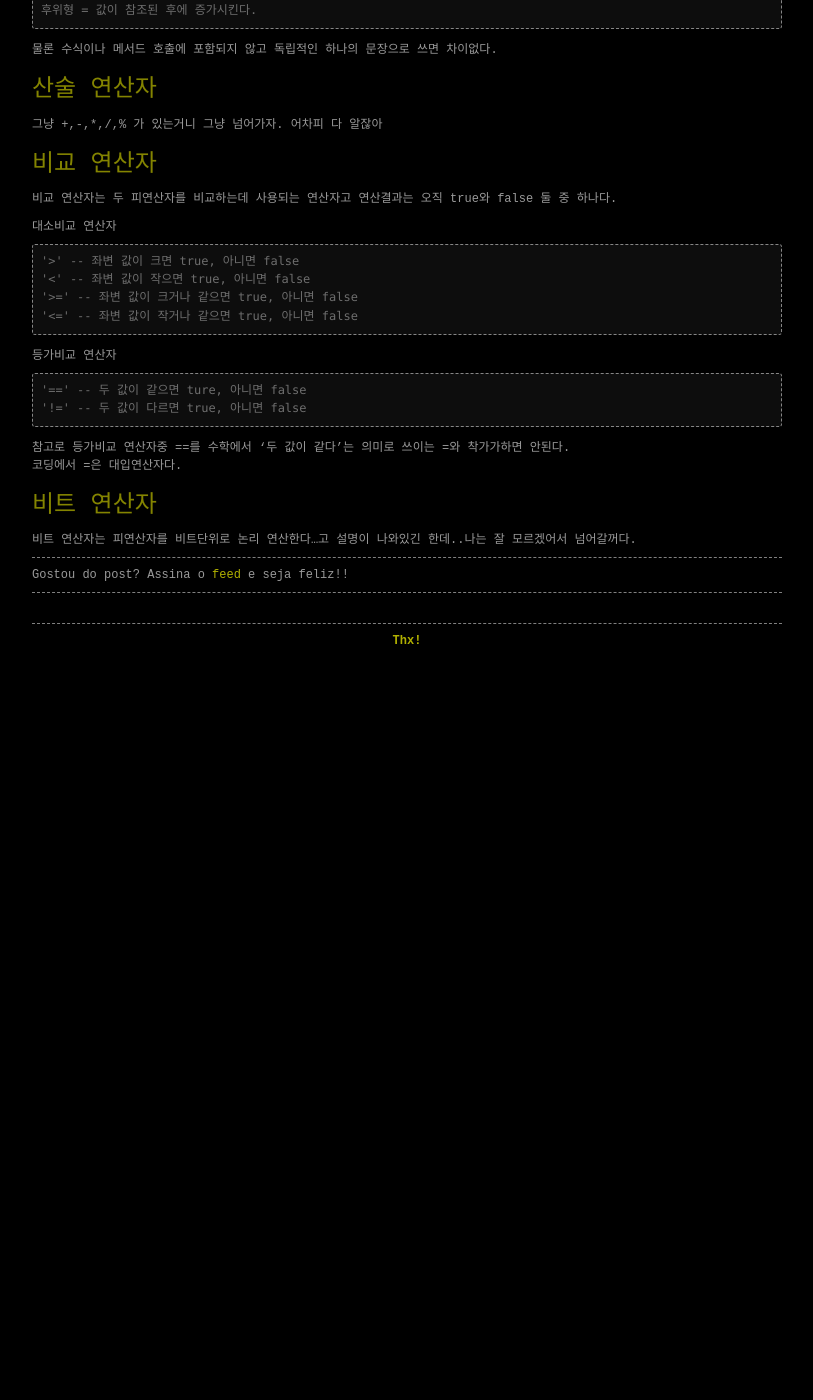
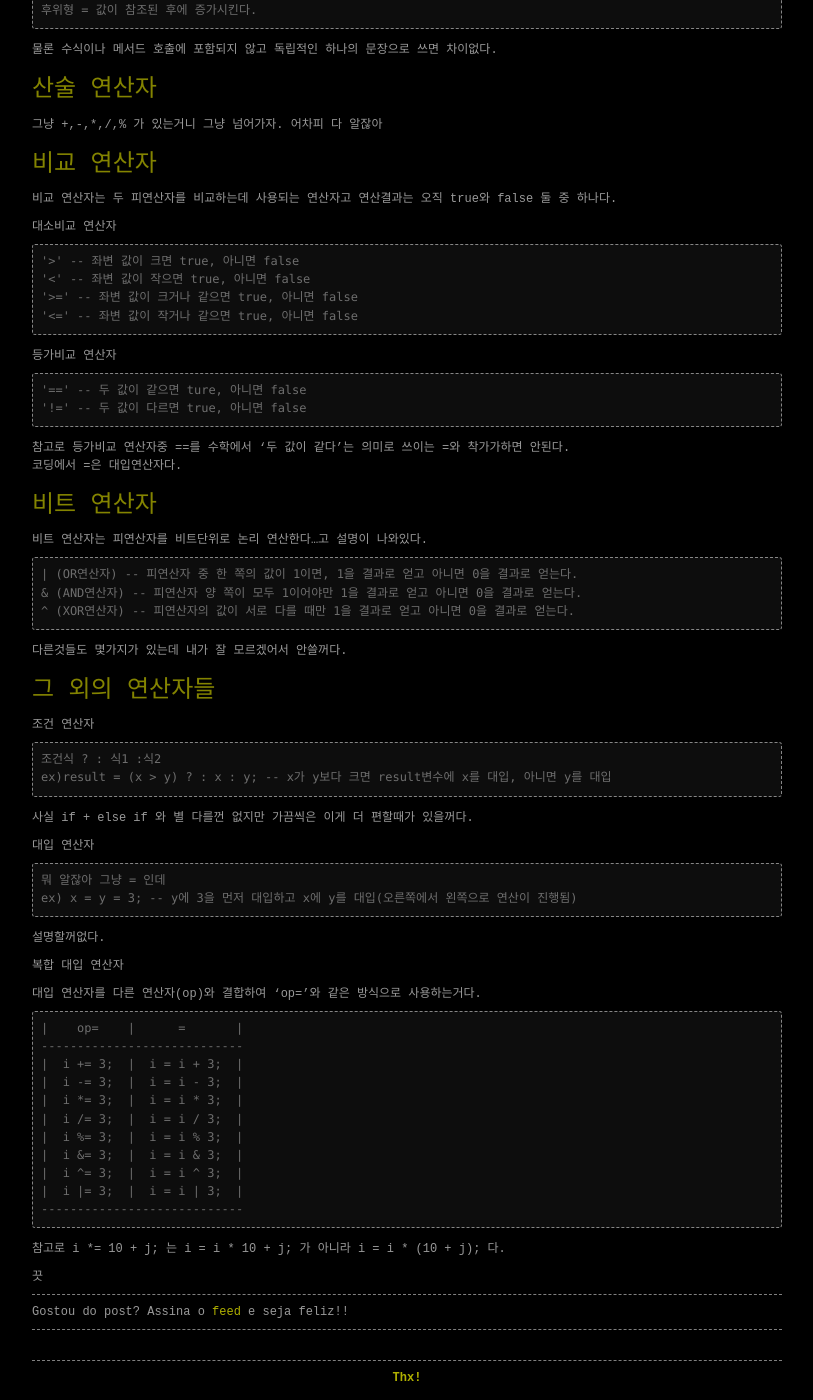
Before and after one commit to bloody-skyle/blog, a Jekyll site: the page built from _posts/2022/2022-11-20-연산자.md, in a window 1280 px wide and 1400 px high, scrolled down 1113 px. Shown: the whole window, without its empty margins (233-1046 px from the left). Built offline with Jekyll 4.4.1, drawn with Linux system fonts in a browser that asks for light colours; comment, search, counter and statistics services are not loaded; before the commit the page ends 1776 px from its top, so only the background shows below that.

Commit message:
연산자 완성

````diff
--- a/_posts/2022/2022-11-20-연산자.md
+++ b/_posts/2022/2022-11-20-연산자.md
@@ -87,4 +87,46 @@ tags:
 
 <h3>비트 연산자</h3>
 
-비트 연산자는 피연산자를 비트단위로 논리 연산한다...고 설명이 나와있긴 한데..나는 잘 모르겠어서 넘어갈꺼다.
+비트 연산자는 피연산자를 비트단위로 논리 연산한다...고 설명이 나와있다.
+```
+| (OR연산자) -- 피연산자 중 한 쪽의 값이 1이면, 1을 결과로 얻고 아니면 0을 결과로 얻는다.
+& (AND연산자) -- 피연산자 양 쪽이 모두 1이어야만 1을 결과로 얻고 아니면 0을 결과로 얻는다.
+^ (XOR연산자) -- 피연산자의 값이 서로 다를 때만 1을 결과로 얻고 아니면 0을 결과로 얻는다.
+```
+다른것들도 몇가지가 있는데 내가 잘 모르겠어서 안쓸꺼다.
+
+<h3>그 외의 연산자들</h3>
+
+조건 연산자
+```
+조건식 ? : 식1 :식2
+ex)result = (x > y) ? : x : y; -- x가 y보다 크면 result변수에 x를 대입, 아니면 y를 대입
+```
+사실 if + else if 와 별 다를껀 없지만 가끔씩은 이게 더 편할때가 있을꺼다.
+
+대입 연산자
+```
+뭐 알잖아 그냥 = 인데
+ex) x = y = 3; -- y에 3을 먼저 대입하고 x에 y를 대입(오른쪽에서 왼쪽으로 연산이 진행됨)
+```
+설명할꺼없다.
+
+복합 대입 연산자
+
+대입 연산자를 다른 연산자(op)와 결합하여 'op='와 같은 방식으로 사용하는거다.
+```
+|    op=    |      =       |
+----------------------------
+|  i += 3;  |  i = i + 3;  |
+|  i -= 3;  |  i = i - 3;  |
+|  i *= 3;  |  i = i * 3;  |
+|  i /= 3;  |  i = i / 3;  |
+|  i %= 3;  |  i = i % 3;  |
+|  i &= 3;  |  i = i & 3;  |
+|  i ^= 3;  |  i = i ^ 3;  |
+|  i |= 3;  |  i = i | 3;  |
+----------------------------
+```
+참고로 i *= 10 + j; 는  i = i * 10 + j; 가 아니라 i = i * (10 + j); 다.
+
+끗
````
